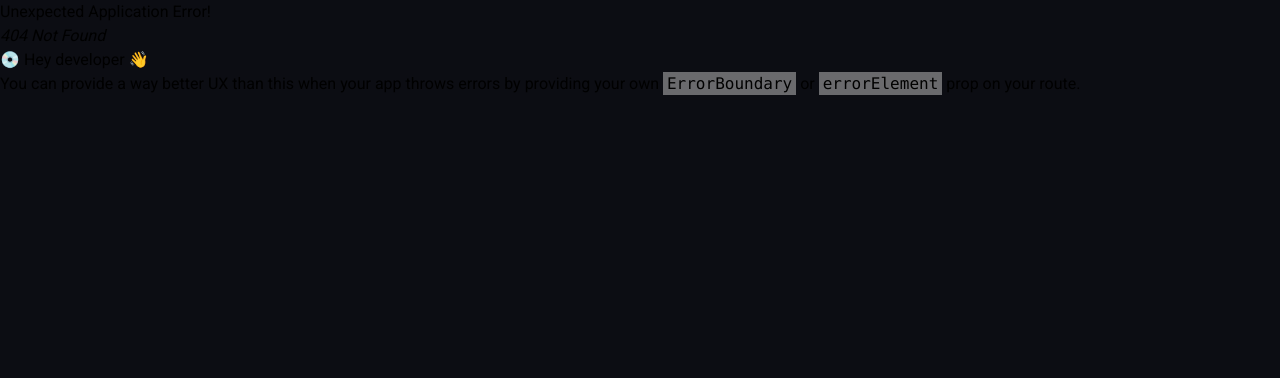
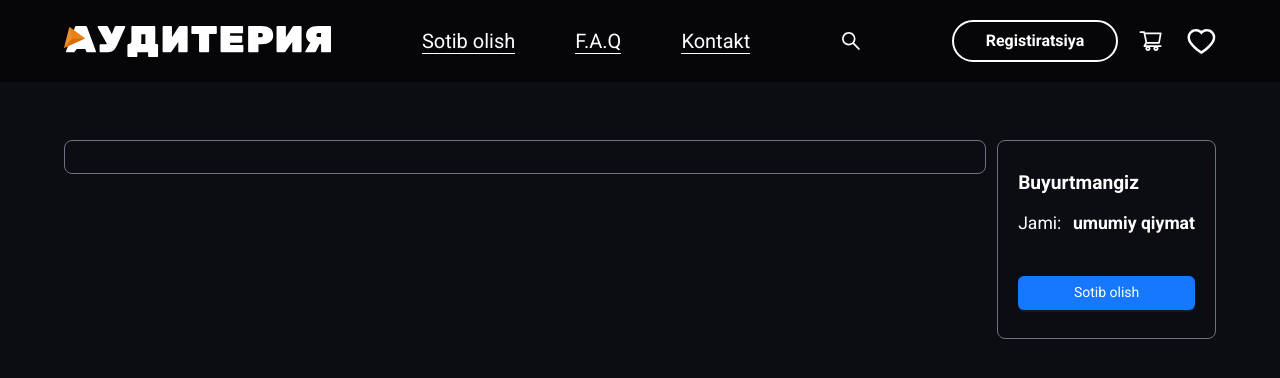
Before and after one commit to Jakbaraliyevv/Auditoriya, a React (Vite) app: page /korzina in a window 1280 px wide. Before the commit this address had no page. Shown: the top 378 px of the page. Built offline with nearby package versions, Linux system fonts and the light colour scheme.

Commit message:
Korzina qoshilmoqda

```diff
--- a/src/components/cards/index.jsx
+++ b/src/components/cards/index.jsx
@@ -1,10 +1,13 @@
 import React from "react";
-import img from "../img/novinki.png";
-import { HeartOutlined } from "@ant-design/icons";
+import { HeartOutlined, ShoppingCartOutlined } from "@ant-design/icons";
+import { Button } from "antd";
+import { useDispatch } from "react-redux";
+import { addDoCard } from "../../store/korzina-slice";
 function Card(data) {
+  const dispatch = useDispatch();
+
   return (
-    // <section className="container flex items-start justify-between">
-    <div className="flex flex-col gap-2 max-[435px]:text-[0.8em] max-[370px]:text-[0.7em] max-[334px]:text-[1em]">
+    <div className="flex flex-col gap-2  max-[792px]:text-[0.8em] max-[435px]:text-[0.7em] max-[370px]:text-[0.6em] max-[334px]:text-[1em]">
       <div className="w-[100%]">
         <img
           className="w-full h-[280px] rounded-md max-[435px]:h-[220px]  max-[334px]:h-[300px]"
@@ -12,14 +15,19 @@ function Card(data) {
           alt=""
         />
       </div>
-      <div className="flex flex-col gap-5">
+      <div className="flex flex-col gap-2">
         <div>
-          <p className="text-[#adadad] text-[1em]  font-light">
-            {data.yozuvchi}
-          </p>
+          <div className="flex items-center justify-between">
+            <p className="text-[#adadad] text-[1em]  font-light">
+              {data.yozuvchi}
+            </p>
+            <button className="bg-transparent text-[1.2em]">
+              <HeartOutlined className="text-[#FFF]" />
+            </button>
+          </div>
           <h4 className="text-[1em] text-[#FFF] font-medium">{data.name}</h4>
         </div>
-        <span className="flex items-center gap-9">
+        <span className="flex items-center gap-9  justify-between">
           <a
             className="text-[1em]  text-[#FFF] font-normal"
             href={data.pdf}
@@ -29,14 +37,22 @@ function Card(data) {
           >
             Pdf file yuklab olish
           </a>
-          <button className="bg-transparent">
-            <HeartOutlined className="text-[#FFF]" />
-          </button>
+        </span>
+
+        <span className="flex items-center justify-between">
+          <h3 className="text-[1em]  text-[#FFF] font-normal">122 So'm</h3>
+          <Button
+            onClick={() => {
+              dispatch(addDoCard(data));
+
+            }}
+            className="!text-[1em] bg-transparent group hover:!bg-transparent"
+          >
+            <ShoppingCartOutlined className="text-[#FFF] group-hover:text-blue-500" />
+          </Button>
         </span>
       </div>
     </div>
-
-    // </section>
   );
 }
 
--- a/src/components/footer/index.jsx
+++ b/src/components/footer/index.jsx
@@ -2,12 +2,9 @@ import React from "react";
 import logo from "../img/footerLogo.svg";
 import BottomNavigation from "@mui/material/BottomNavigation";
 import BottomNavigationAction from "@mui/material/BottomNavigationAction";
-import FolderIcon from "@mui/icons-material/Folder";
-import RestoreIcon from "@mui/icons-material/Restore";
-import FavoriteIcon from "@mui/icons-material/Favorite";
-import LocationOnIcon from "@mui/icons-material/LocationOn";
 import { useMediaQuery } from "@mui/material";
 import HomeIcon from "@mui/icons-material/Home";
+import FavoriteIcon from "@mui/icons-material/Favorite";
 import ShoppingCartIcon from "@mui/icons-material/ShoppingCart";
 import ContactMailIcon from "@mui/icons-material/ContactMail";
 import SearchIcon from "@mui/icons-material/Search";
--- /dev/null
+++ b/src/components/korzina/index.jsx
@@ -0,0 +1,89 @@
+import React from "react";
+import Navbar from "../navbar";
+import { Button } from "antd";
+import { useSelector } from "react-redux";
+function KorzinaComponents() {
+  const getData = useSelector((state) => state.korzina.korzinaData);
+
+  return (
+    <>
+      <Navbar />
+      <section className="container ">
+        <div className="mt-[120px] flex items-start justify-between w-[100%]">
+          <div className=" w-[80%] py-4 px-5 border-gray-500 border-[1px] rounded-lg">
+            {getData.map((value) => (
+              <div
+                key={value.id}
+                className="flex items-center justify-between mt-[40px]"
+              >
+                <div className="w-[60%] flex items-center gap-5">
+                  <div className="">
+                    <img
+                      className="w-[250px] h-[220px]"
+                      src={value.img}
+                      alt=""
+                    />
+                  </div>
+                  <div className="w-[100%] flex flex-col gap-3">
+                    <p className="text-[rgb(114,114,116)] font-normal text-[1em]">
+                      {value.yozuvchi}
+                    </p>
+                    <h3 className="text-[#FFF] font-bold text-[1.2em]">
+                      {value.name}
+                    </h3>
+                    <p className="text-[#FFF] text-[1em]">{value.title}</p>
+                  </div>
+                </div>
+
+                <div className="w-[40%] flex items-center justify-between">
+                  <div className="w-[140px] flex items-center gap-2">
+                    <Button className="text-[1.5em]">-</Button>
+                    <span className="text-[#FFF] text-[1em]">1</span>
+                    <Button>+</Button>
+                  </div>
+
+                  <div className=" flex flex-col gap-4">
+                    <div className="flex flex-col gap-2">
+                      <p className="text-[rgb(114,114,116)]">
+                        <s>{value.old}</s>
+                      </p>
+                      <div className="flex items-center gap-7">
+                        <p className="text-[#FFF] text-[1em]">Narxi :</p>
+                        <h3 className="text-[#FFF] font-bold text-[1.2em]">
+                          {value.price}
+                        </h3>
+                      </div>
+                    </div>
+                    <Button className="w-full h-[2.4em]" type="primary" danger>
+                      Delete
+                    </Button>
+                  </div>
+                </div>
+              </div>
+            ))}
+          </div>
+
+          <div className="w-[19%] py-7 px-5 rounded-lg border-gray-500 border-[1px] flex flex-col gap-10">
+            <div className="flex flex-col gap-3">
+              <h2 className="text-[#FFF] font-bold text-[1.2em]">
+                Buyurtmangiz
+              </h2>
+              <div className="flex items-center justify-between">
+                <h2 className="text-[#FFF] text-[1.1em]">Jami:</h2>
+                <h4 className="text-[#FFF] font-bold text-[1.1em]">
+                  umumiy qiymat
+                </h4>
+              </div>
+            </div>
+            <Button className="h-[2.4em]" type="primary">
+              Sotib olish
+            </Button>
+          </div>
+        </div>
+      </section>
+      {/* <Footer /> */}
+    </>
+  );
+}
+
+export default KorzinaComponents;
--- a/src/components/navbar/index.jsx
+++ b/src/components/navbar/index.jsx
@@ -1,13 +1,38 @@
 import React from "react";
 import logo from "../img/logo.svg";
 import "./nav.scss";
-import { MenuOutlined, SearchOutlined } from "@ant-design/icons";
+import {
+  HeartOutlined,
+  MenuOutlined,
+  SearchOutlined,
+  ShoppingCartOutlined,
+} from "@ant-design/icons";
+import { Badge } from "antd";
+import { useSelector } from "react-redux";
+import { useNavigate } from "react-router-dom";
+
 function Navbar() {
+  const korzinaData = useSelector((state) => state.korzina.korzinaData);
+
+  const navigate = useNavigate();
+  const navigateSubmit = () => {
+    navigate("/korzina");
+  };
+
+  const navSubmit = () => {
+    navigate("/home");
+  };
+
   return (
     <header className="header nav2">
       <div className="container">
         <div className="logo">
-          <img src={logo} alt="" />
+          <img
+            onClick={navSubmit}
+            src={logo}
+            className="cursor-pointer"
+            alt=""
+          />
         </div>
         <ul className="ul">
           <li className="li">
@@ -27,7 +52,12 @@ function Navbar() {
 
         <div className="buttonlar">
           <button className="register">Registiratsiya</button>
-          <button className="voyti">Kirish</button>
+          <div className="flex items-center gap-6 max-[840px]:text-[0.9em] max-[768px]:hidden">
+            <Badge onClick={navigateSubmit} count={korzinaData.length}>
+              <ShoppingCartOutlined className="text-[1.8em] text-[#FFF] cursor-pointer" />
+            </Badge>
+            <HeartOutlined className="text-[1.8em]  text-[#FFF] cursor-pointer" />
+          </div>
           <MenuOutlined className="menuBars" />
         </div>
       </div>
--- a/src/components/navbar/nav.scss
+++ b/src/components/navbar/nav.scss
@@ -159,7 +159,10 @@
 
 @media (max-width: 550px) {
   .register {
-    display: none;
+    border-radius: 30px;
+    width: 106px;
+    height: 25px;
+    font-size: 10px;
   }
 }
 
--- a/src/components/novinki/index.jsx
+++ b/src/components/novinki/index.jsx
@@ -50,7 +50,6 @@ function Novinki() {
               <h1 className="text-[#FFF]">Loading...</h1>
             ) : data?.length ? (
               data[0]["YangiNashirlar"].map((value, index) => {
-                console.log(value);
                 return (
                   <SwiperSlide key={index}>
                     {value ? <Card {...value} /> : <p>No data for this card</p>}
--- a/src/components/ommalashgan/index.jsx
+++ b/src/components/ommalashgan/index.jsx
@@ -51,7 +51,6 @@ function Uzb() {
               <h1 className="text-[#FFF]">Loading...</h1>
             ) : data?.length ? (
               data[1]["YangiNashirlar2"].map((value, index) => {
-                console.log(value);
                 return (
                   <SwiperSlide key={index}>
                     {value ? <Card {...value} /> : <p>No data for this card</p>}
--- a/src/components/rusKitoblar/index.jsx
+++ b/src/components/rusKitoblar/index.jsx
@@ -51,7 +51,6 @@ function Rus() {
               <h1 className="text-[#FFF]">Loading...</h1>
             ) : data?.length ? (
               data[2]["YangiNashirlar3"].map((value, index) => {
-                console.log(value);
                 return (
                   <SwiperSlide key={index}>
                     {value ? <Card {...value} /> : <p>No data for this card</p>}
--- /dev/null
+++ b/src/pages/korzina/index.jsx
@@ -0,0 +1,12 @@
+import React from "react";
+import KorzinaComponents from "../../components/korzina";
+
+function Korzina() {
+  return (
+    <>
+      <KorzinaComponents />
+    </>
+  );
+}
+
+export default Korzina;
--- a/src/root/index.jsx
+++ b/src/root/index.jsx
@@ -3,6 +3,7 @@ import Home from "../pages/home";
 import Register from "../pages/loginPage/register";
 import Layout from "../components/outlet";
 import Login from "../pages/loginPage/login";
+import Korzina from "../pages/korzina";
 
 export const root = createBrowserRouter([
   {
@@ -21,6 +22,10 @@ export const root = createBrowserRouter([
         path: "register",
         element: <Register />,
       },
+      {
+        path: "korzina",
+        element: <Korzina />,
+      },
     ],
   },
 ]);
--- a/src/store/index.js
+++ b/src/store/index.js
@@ -1,9 +1,11 @@
 import { configureStore } from "@reduxjs/toolkit";
 import { api } from "./api";
+import korzinaReducer from "../store/korzina-slice"; // Fayl nomi bo'yicha import qiling
 
 export const store = configureStore({
   reducer: {
     [api.reducerPath]: api.reducer,
+    korzina: korzinaReducer,
   },
   middleware: (getDefaultMiddleware) =>
     getDefaultMiddleware().concat(api.middleware),
--- /dev/null
+++ b/src/store/korzina-slice/index.js
@@ -0,0 +1,33 @@
+import { createSlice } from "@reduxjs/toolkit";
+import { notification } from "antd";
+const initialState = {
+  korzinaData: JSON.parse(localStorage.getItem("korzina")) || [],
+};
+
+const korzinaSlice = createSlice({
+  name: "Korzina",
+  initialState,
+  reducers: {
+    addDoCard: (state, { payload }) => {
+      const findOldData = state.korzinaData.find(
+        (item) => item.id === payload.id
+      );
+
+      if (!findOldData) {
+        state.korzinaData = [...state.korzinaData, payload];
+        notification.success({
+          message: "Maxsulot savtaga qo'shildi",
+        });
+
+        localStorage.setItem("korzina", JSON.stringify(state.korzinaData));
+      } else {
+        notification.error({
+          message: "Allqachon savtaga qo'shilgan",
+        });
+      }
+    },
+  },
+});
+
+export const { addDoCard } = korzinaSlice.actions;
+export default korzinaSlice.reducer;
```
